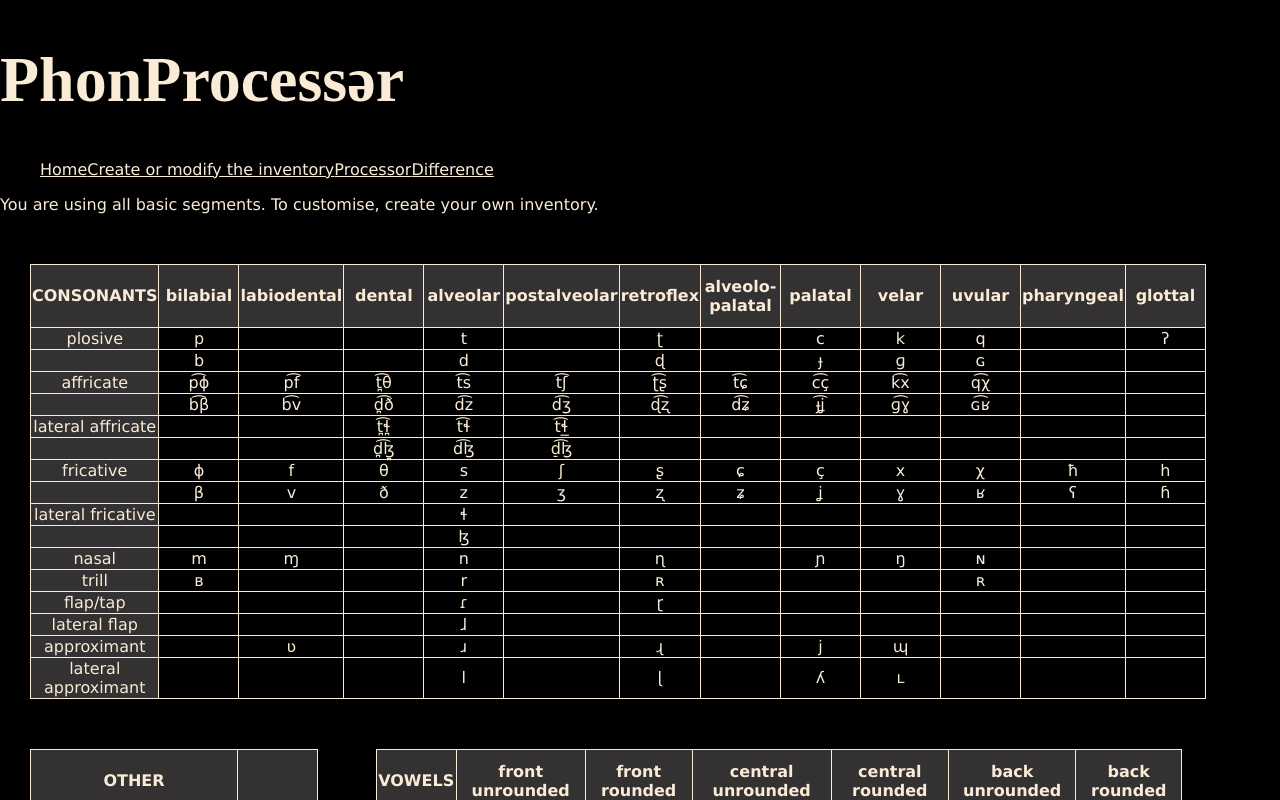
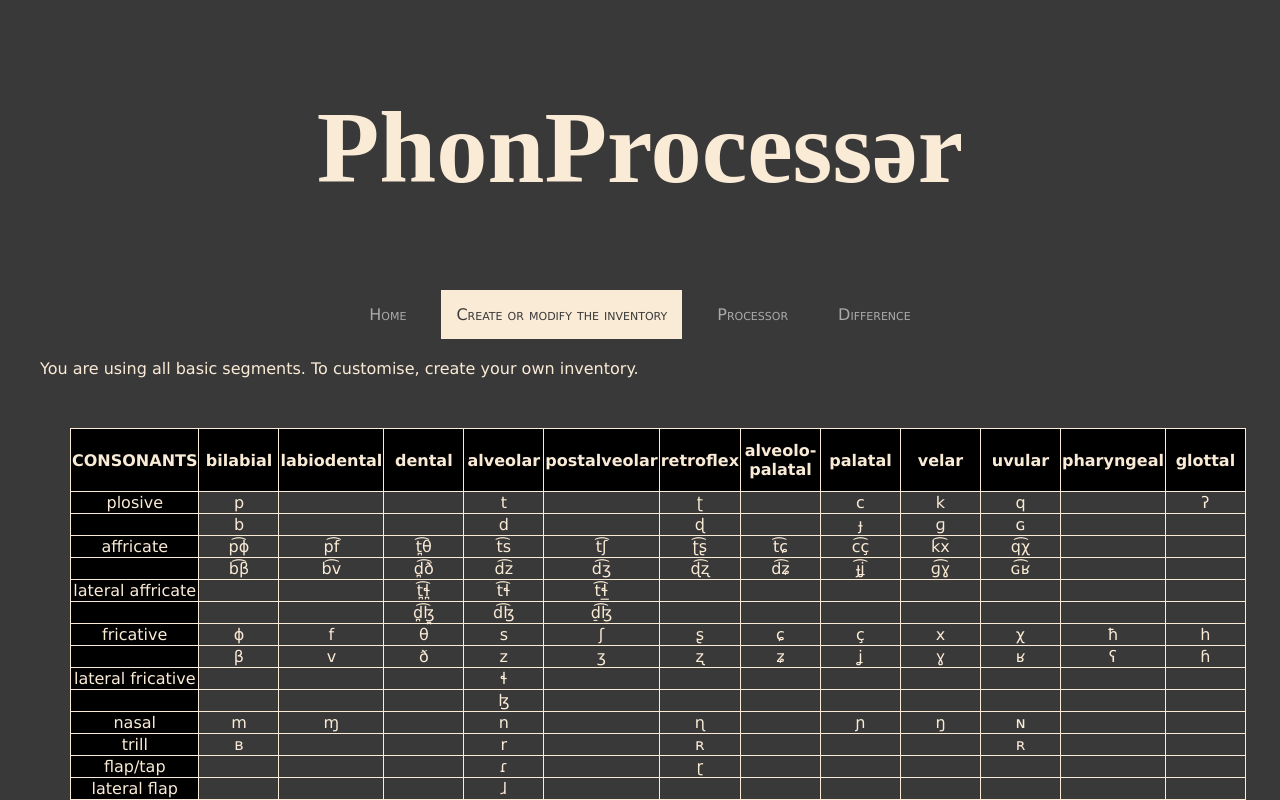
Before and after one commit to MarcinFort/phon_processor, a React (Create React App) app: page /inventory in a window 1280 px wide. Shown: the top 800 px of the page. Built offline with nearby package versions, Linux system fonts and the light colour scheme; a web font is replaced by a local one.

Commit message:
Style the header; add NavLinks

```diff
--- a/src/Header.js
+++ b/src/Header.js
@@ -1,5 +1,5 @@
 import React from 'react';
-import { Link } from 'react-router-dom';
+import { NavLink } from 'react-router-dom';
 
 export const Header = (props) => (
     <header>
@@ -8,10 +8,10 @@ export const Header = (props) => (
         </div>
         <nav>
             <ul>
-                <li><Link to='/'>Home</Link></li>
-                <li><Link to='/inventory'>Create or modify the inventory</Link></li>
-                <li><Link to='/processor'>Processor</Link></li>
-                <li><Link to='/difference'>Difference</Link></li>
+                <li><NavLink to='/' exact activeClassName="active_link">Home</NavLink></li>
+                <li><NavLink to='/inventory' activeClassName="active_link">Create or modify the inventory</NavLink></li>
+                <li><NavLink to='/processor' activeClassName="active_link">Processor</NavLink></li>
+                <li><NavLink to='/difference' activeClassName="active_link">Difference</NavLink></li>
             </ul>
         </nav>
         <div id="show_inventory">
--- a/src/index.css
+++ b/src/index.css
@@ -3,15 +3,20 @@
 /* General */
 
 * {
-  background-color: black;
+  background-color: rgb(58, 57, 57);
   color: antiquewhite;
   font-family: 'Lucida Sans', 'Lucida Sans Regular', 'Lucida Grande', 'Lucida Sans Unicode', Geneva, Verdana, sans-serif
 }
 
 body {
-  margin: 0;
+  margin: 20px;
   padding: 0;
   font-family: sans-serif;
+}
+
+.App {
+  max-width: 1200px;
+  margin: auto;
 }
 
 .program_name {
@@ -20,16 +25,72 @@ body {
 
 /* Header */
 
-#logo h1 {
-  font-size: 4rem;
+header {
+  display: flex;
+  flex-flow: row wrap;
 }
 
-header li {
-  display: inline-block;
+#logo {
+  max-height: 50%;
 }
 
-#show_inventory {
-  width: 100%;
+#logo, nav, #show_inventory {
+  flex: 1 100%;
+}
+
+#logo h1 {
+  font-size: 8vw;
+  text-align: center;
+}
+
+nav ul {
+  list-style: none;
+  text-align: center;
+  padding-left: 0;
+}
+
+nav ul li {
+  display: inline-block;
+  font-variant: small-caps;
+}
+
+nav ul li a {
+  display: block;
+  padding: 15px;
+  text-decoration: none;
+  color: #aaa;
+  margin: 0 10px;
+  position: relative;
+  overflow: hidden;
+  z-index: 1;
+}
+
+nav ul li a, nav ul li a:after, nav ul li a:before {
+  transition: all 0.9s;
+}
+
+nav ul li a:hover, .active_link {
+  color:  rgb(58, 57, 57);
+}
+
+nav ul li a:before, .active_link:before {
+  background: #fff;
+  content: '.';
+  color: transparent;
+  position: absolute;
+  width: 500%;
+  top: 100px;
+  right: 300px;
+  height: 300px;
+  z-index: -1;
+}
+
+nav ul li a:hover:before, .active_link:before {
+  left: auto;
+  bottom: auto;
+  right: -50%;
+  top: 0;
+  background: antiquewhite;
 }
 
 /* PickInventory */
@@ -58,10 +119,11 @@ header li {
 
 #other_consonants {
   width: 25%;
+  margin-right: 10px;
 }
 
 .inv_table th, .inv_table tr td:first-child {
-  background-color: rgb(51, 49, 49);
+  background-color: black;
 }
 
 .inv_table th {
@@ -77,5 +139,6 @@ header li {
 }
 
 td.selected {
-  background-color: grey;
+  background-color: rgb(180, 180, 180);
+  color: black;
 }
```
